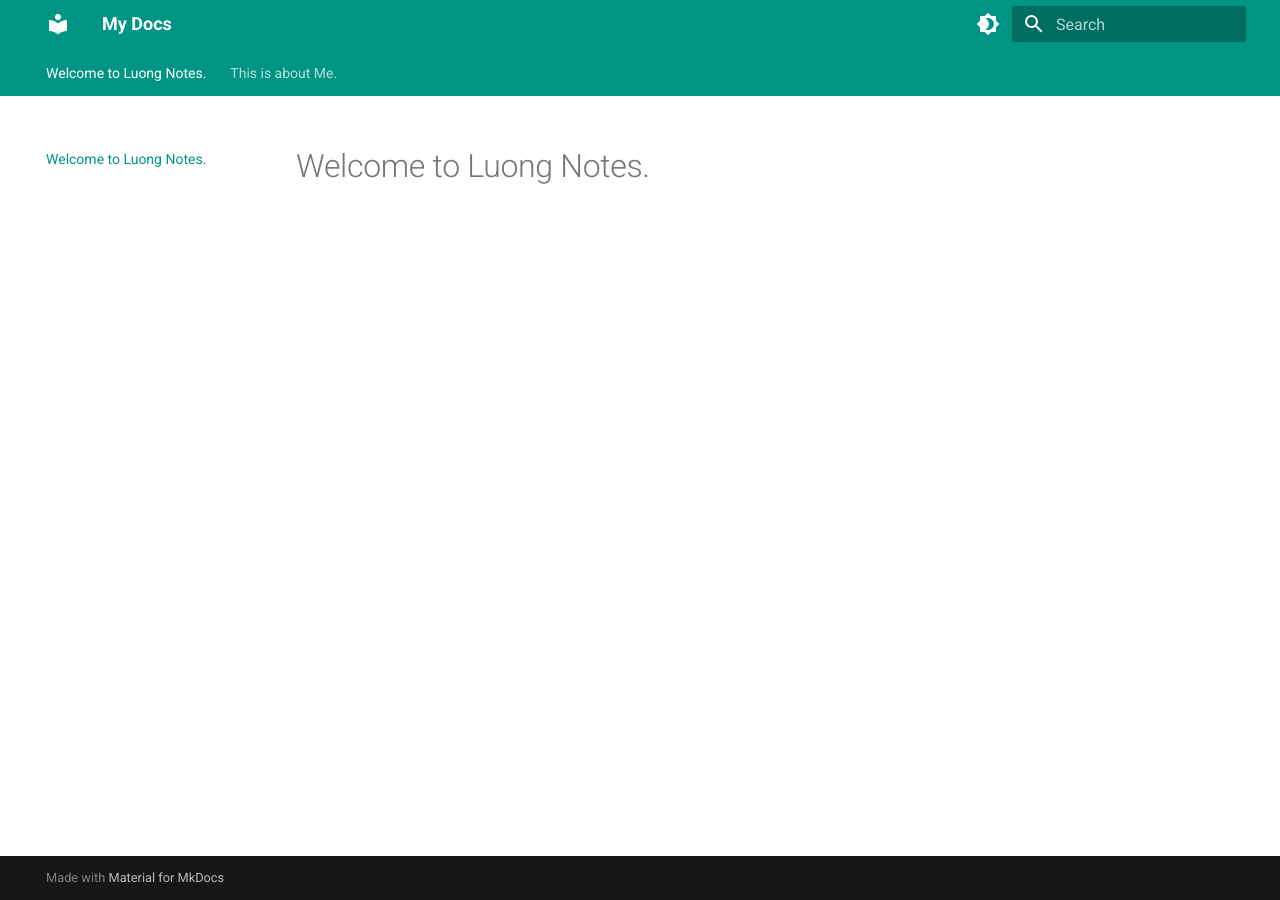
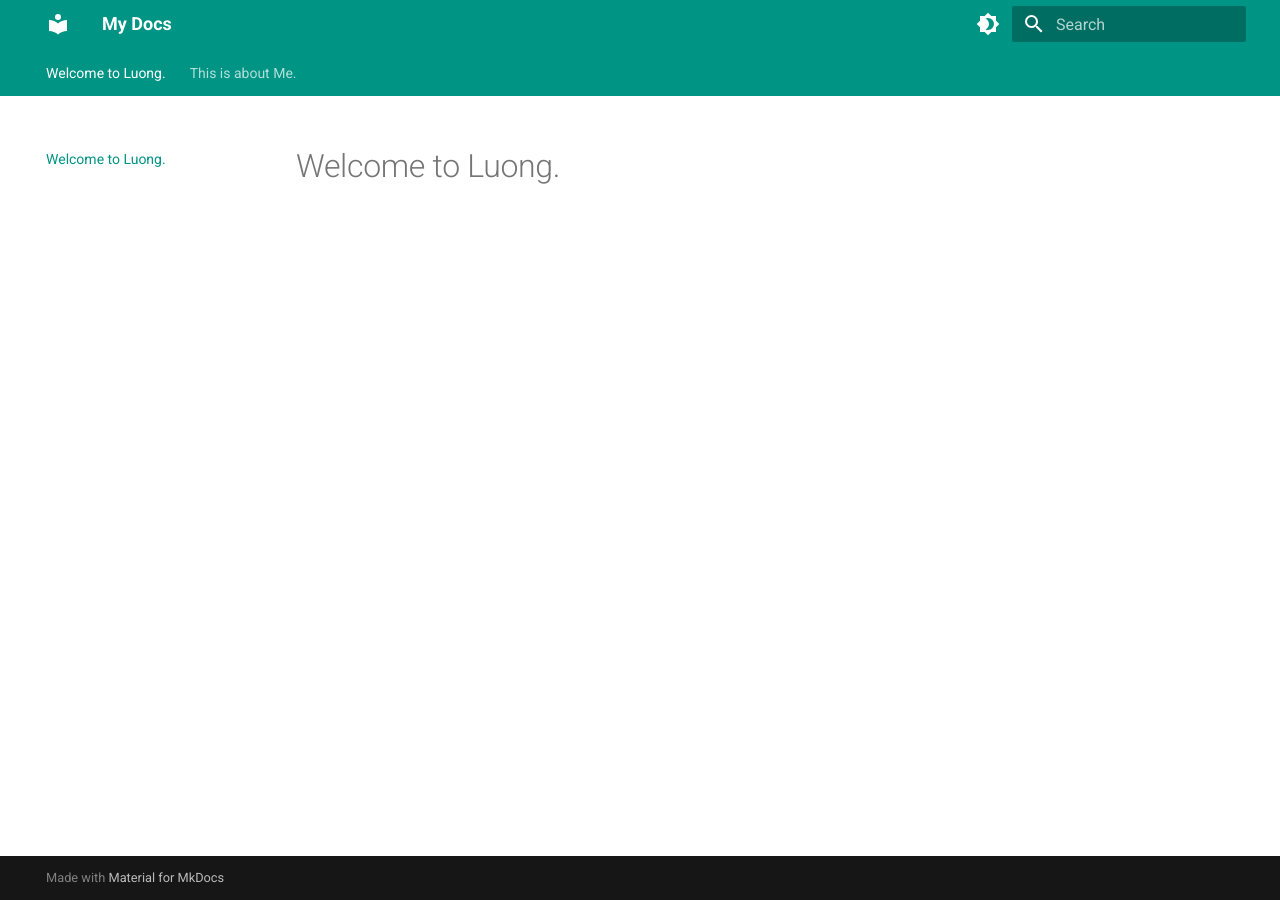
Before and after one commit to dhluong90/dhluong90.github.io, an MkDocs documentation site: the page built from docs/index.md, in a window 1280 px wide. Built offline with MkDocs 1.6.1 and Material for MkDocs 9.7.7, drawn with Linux system fonts in a browser that asks for light colours.

Commit message:
change something

```diff
--- a/docs/index.md
+++ b/docs/index.md
@@ -1 +1 @@
-# Welcome to Luong Notes.
+# Welcome to Luong.
```
Also changed, not shown: 1 other file.
